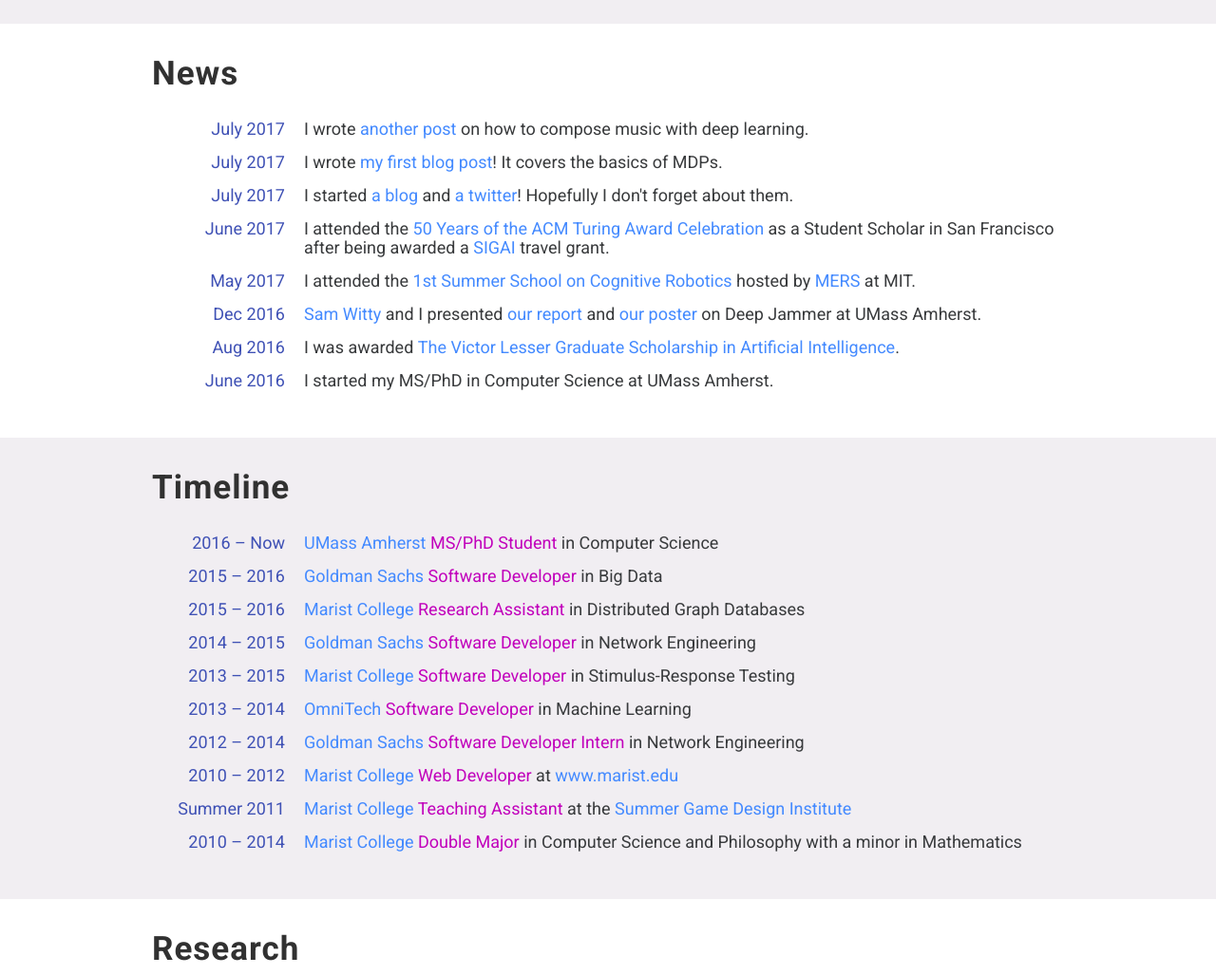
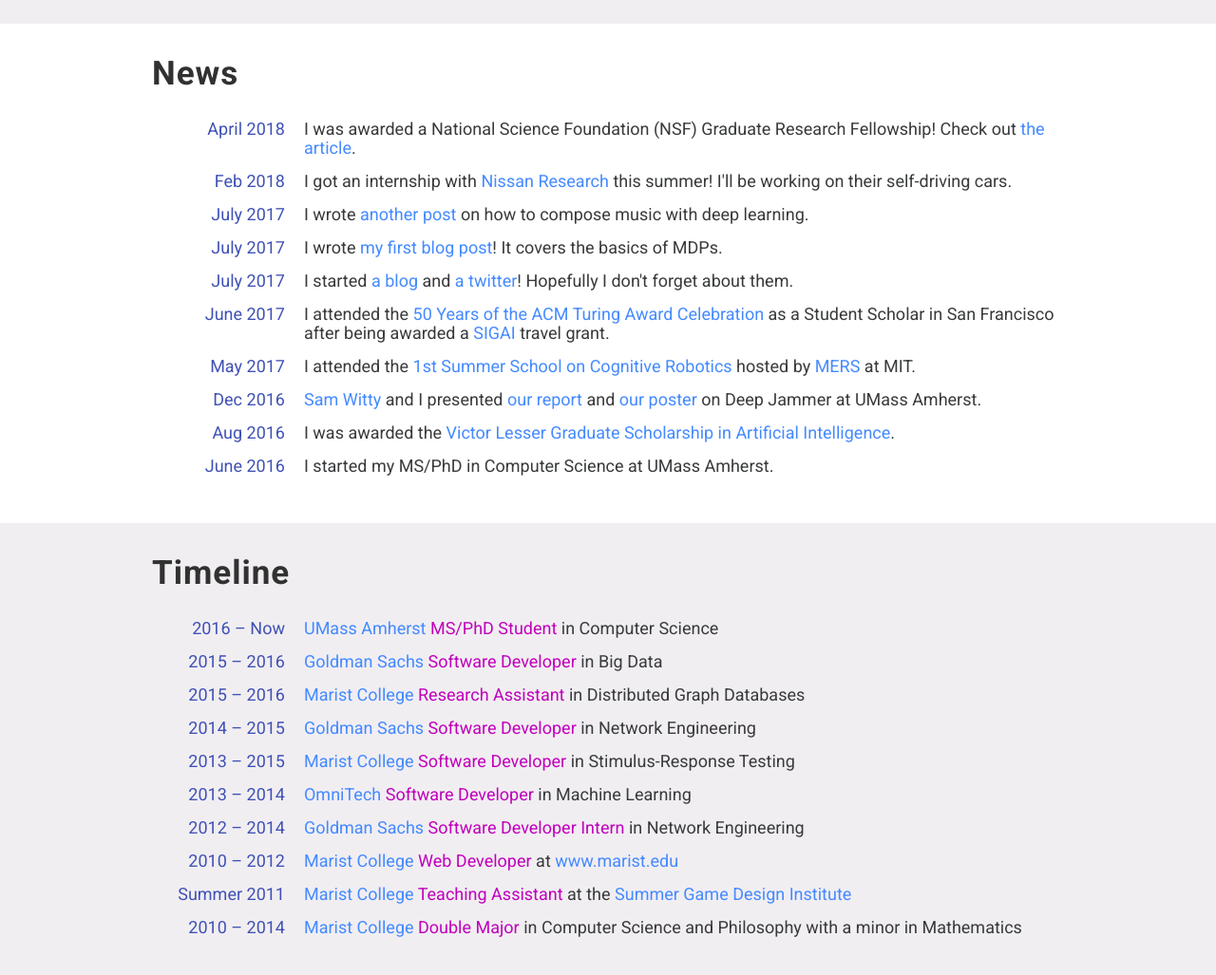
Before and after one commit to justinsvegliato/personal-website, a plain HTML site: page index.html in a window 1280 px wide. Shown: the part 880-1907 px from the top of the page at 95% size. Drawn offline with nearby package versions, Linux system fonts and the light colour scheme.

Commit message:
Added some more news

```diff
--- a/index.html
+++ b/index.html
@@ -107,10 +107,19 @@
           </div>
         </div>
 
-
         <div id="news" class="section">
           <div class="section-body">
             <h2>News</h2>
+
+            <span class="event mdl-grid mdl-grid--no-spacing">
+              <span class="date mdl-cell mdl-cell--2-col">April 2018</span>
+              <span class="mdl-cell mdl-cell--10-col">I was awarded a National Science Foundation (NSF) Graduate Research Fellowship! Check out <a href="https://www.cics.umass.edu/news/svegliato-named-national-science-foundation-graduate-research-fellow">the article</a>.</span>
+            </span>
+
+            <span class="event mdl-grid mdl-grid--no-spacing">
+              <span class="date mdl-cell mdl-cell--2-col">Feb 2018</span>
+              <span class="mdl-cell mdl-cell--10-col">I got an internship with <a href="https://www.nissan-global.com/EN/NRC/">Nissan Research</a> this summer! I'll be working on their self-driving cars.</span>
+            </span>
 
             <span class="event mdl-grid mdl-grid--no-spacing">
               <span class="date mdl-cell mdl-cell--2-col">July 2017</span>
@@ -144,7 +153,7 @@
 
             <span class="event mdl-grid mdl-grid--no-spacing">
               <span class="date mdl-cell mdl-cell--2-col">Aug 2016</span>
-              <span class="mdl-cell mdl-cell--10-col">I was awarded <a href="pdf/significant-bits-winter17.pdf#page=14">The Victor Lesser Graduate Scholarship in Artificial Intelligence</a>.</span>
+              <span class="mdl-cell mdl-cell--10-col">I was awarded the <a href="pdf/significant-bits-winter17.pdf#page=14">Victor Lesser Graduate Scholarship in Artificial Intelligence</a>.</span>
             </span>
 
             <span class="event mdl-grid mdl-grid--no-spacing">
@@ -562,7 +571,7 @@
                 <p>Last summer, I bought a bunch of gear from Amazon and backpacked on the Appalachian Trail from Mt Riga in CT to Mt Greylock in MA. In a week, I covered a little over 100 miles. By the end of this summer, I'll be out on the trail for another week in VT.</p>
               </div>
 
-              <div class="mdl-cell mdl-cell--6-col">
+              <div class="mdl-cell mdl-cell--6-col mdl-typography--text-center">
                 <img id="miscellaneous-photo" src="img/hiking.jpg">
               </div>
             </div>
```
